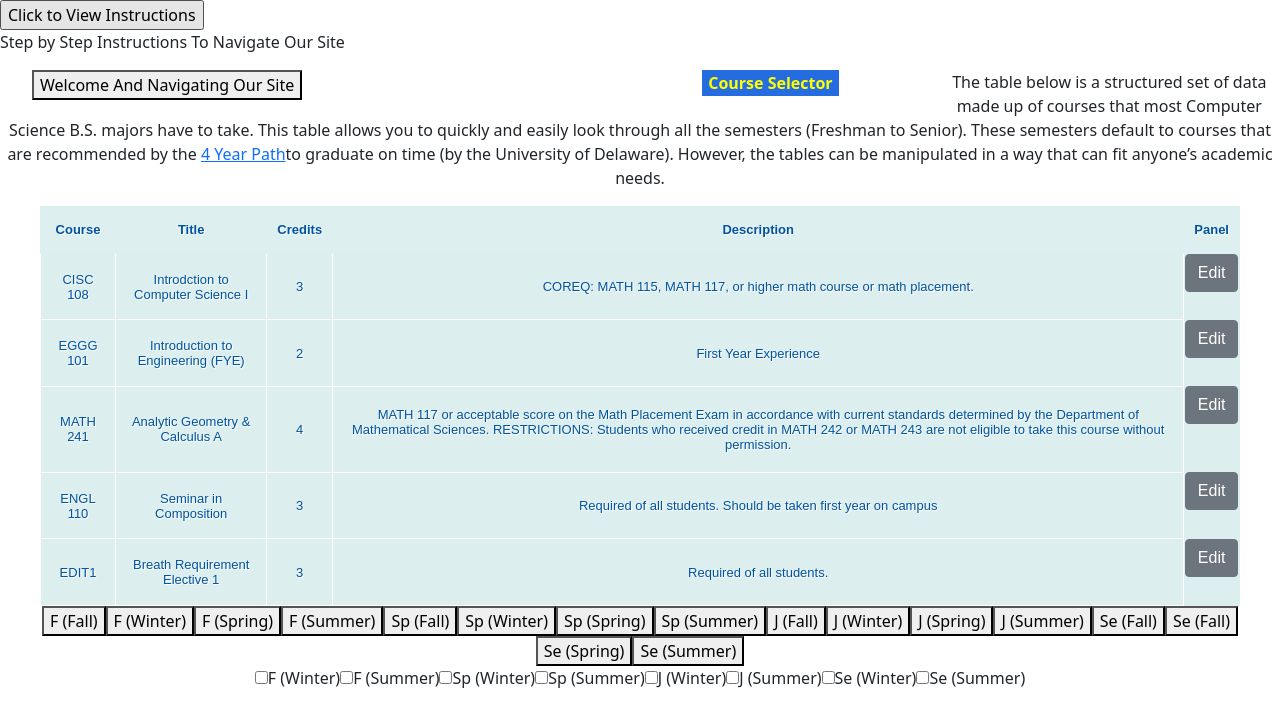
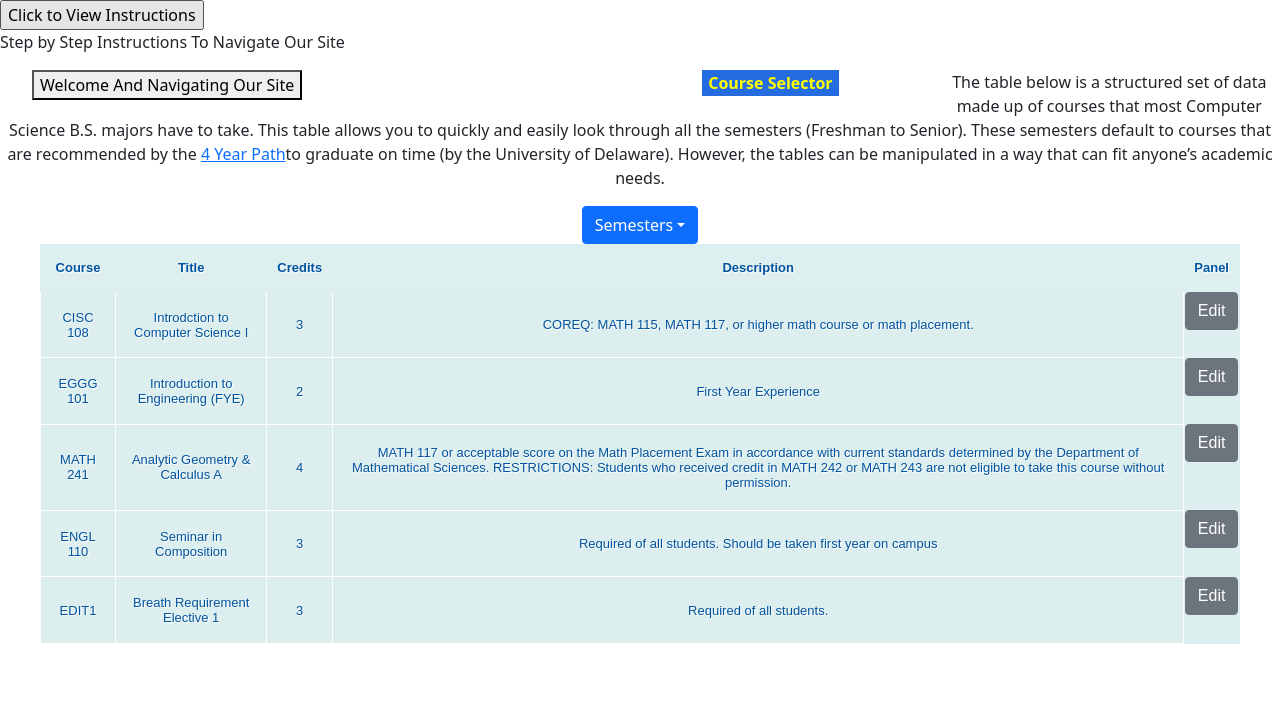
Before and after one commit to UD-CISC275-F21/ud-cis-scheduler-team-3, a React (Create React App) app: page / in a window 1280 px wide. Both pictures are taken after a click on the button "Course Selector". Shown: the top 726 px of the page. Built offline with nearby package versions, Linux system fonts and the light colour scheme.

Commit message:
I made every button to a drop down, it looks cleaner. Josh forced me.

```diff
--- a/package.json
+++ b/package.json
@@ -15,7 +15,7 @@
     "prop-types": "^15.7.2",
     "props": "^0.3.0",
     "react": "^17.0.2",
-    "react-bootstrap": "^2.0.1",
+    "react-bootstrap": "^2.0.2",
     "react-dom": "^17.0.2",
     "react-icons": "^4.3.1",
     "react-render": "^4.0.0",
--- a/src/App.tsx
+++ b/src/App.tsx
@@ -1,79 +1,48 @@
 import "./css/App.css";
-import React, {useState} from "react";
+import React, { useState } from "react";
 import { Checkbox } from "./Components/Hide";
 import Tab from "./Components/Tab";
 import COURSES from "./Assets/Courses.json";
 import { Semester, SemesterTable } from "./Components/SemesterTable";
 import PopUp from "./Components/PopUpInstructions";
+import { Dropdown, DropdownButton, DropdownButtonProps } from "react-bootstrap";
 
 function App(): JSX.Element { // jsx.element = very important return type, function has to return jsx.element
     const semesterList: Semester[] = [{
-        courses: [COURSES[0],COURSES[1],COURSES[2],COURSES[3],COURSES[4]],
+        courses: [COURSES[0], COURSES[1], COURSES[2], COURSES[3], COURSES[4]],
         title: "Freshman Fall Semester"
     },
     {
-        courses: [],
-        title: "Freshman Winter Semseter"
-    },
-    {
-        courses: [COURSES[5],COURSES[6],COURSES[7],COURSES[8],COURSES[9]],
+        courses: [COURSES[5], COURSES[6], COURSES[7], COURSES[8], COURSES[9]],
         title: "Freshman Spring Semester"
     },
     {
-        courses: [],
-        title: "Freshman Summer Semseter"
-    },
-    {
-        courses: [COURSES[10],COURSES[11],COURSES[12],COURSES[13],COURSES[14]],
+        courses: [COURSES[10], COURSES[11], COURSES[12], COURSES[13], COURSES[14]],
         title: "Sophmore Fall Semester"
     },
     {
-        courses: [],
-        title: "Sophmore Winter Semseter"
-    },
-    {
-        courses: [COURSES[15],COURSES[16],COURSES[17],COURSES[18],COURSES[19]],
+        courses: [COURSES[15], COURSES[16], COURSES[17], COURSES[18], COURSES[19]],
         title: "Sophmore Spring Semester"
     },
     {
-        courses: [],
-        title: "Sophmore Summer Semseter"
-    },
-    {
-        courses: [COURSES[20],COURSES[21],COURSES[22],COURSES[23],COURSES[24]],
+        courses: [COURSES[20], COURSES[21], COURSES[22], COURSES[23], COURSES[24]],
         title: "Junior Fall Semester"
     },
     {
-        courses: [],
-        title: "Junior Winter Semseter"
-    },
-    {
-        courses: [COURSES[25],COURSES[26],COURSES[27],COURSES[28],COURSES[29]],
+        courses: [COURSES[25], COURSES[26], COURSES[27], COURSES[28], COURSES[29]],
         title: "Junior Spring Semester"
     },
     {
-        courses: [],
-        title: "Junior Summer Semseter"
-    },
-    {
-        courses: [COURSES[30],COURSES[31],COURSES[32],COURSES[33],COURSES[34]],
+        courses: [COURSES[30], COURSES[31], COURSES[32], COURSES[33], COURSES[34]],
         title: "Senior Fall Semester"
     },
     {
-        courses: [],
-        title: "Senior Winter Semseter"
-    },
-    {
-        courses: [COURSES[35],COURSES[36],COURSES[37],COURSES[38],COURSES[39]],
+        courses: [COURSES[35], COURSES[36], COURSES[37], COURSES[38], COURSES[39]],
         title: "Senior Spring Semester"
-    },
-    {
-        courses: [],
-        title: "Senior Summer Semseter"
     },
     ];
 
-    const [addSemester, settingSemester] = useState<Semester>(semesterList[0]);
+    const [currentSemester, setCurrentSemester] = useState<Semester>(semesterList[0]);
     const [isOpen, setIsOpen] = useState(false);
     const togglePopUp = () => {
         setIsOpen(!isOpen);
@@ -81,13 +50,13 @@ function App(): JSX.Element { // jsx.element = very important return type, funct
 
     return (
         <div>
-            <input type  = "button"
-                value = "Click to View Instructions"
-                onClick={togglePopUp}/>
+            <input type="button"
+                value="Click to View Instructions"
+                onClick={togglePopUp} />
             <p> Step by Step Instructions To Navigate Our Site </p>
             {isOpen && <PopUp content={"hello"} handleClose={function (): void {
                 throw new Error("Function not implemented.");
-            } }/>}
+            }} />}
             <Tab>
                 <span title="Welcome And Navigating Our Site">
                     <body>
@@ -95,11 +64,11 @@ function App(): JSX.Element { // jsx.element = very important return type, funct
                             <p>Welcome to Team 3s UD CIS Scheduler</p>
                             <p>Authors: Ren Ross, Abel Juarez, and Ahilyn Dipre</p>
                             <p>Our goal is to help CISC students plan out their semesters,
-                            by providing templates of potential Fall/Spring semesters and even
-                            Winter and Summer.</p>
+                                by providing templates of potential Fall/Spring semesters and even
+                                Winter and Summer.</p>
                             <p>This site will serve as a way for students
-                            to keep track of the classes they have taken and which ones
-                            they need to take next.
+                                to keep track of the classes they have taken and which ones
+                                they need to take next.
                             </p>
                             <p>Students will get the option to remove a Semester if they are not pleased with their schedule</p>
                             <p>Students will be able to edit in classes in case our default schedules dont match theirs</p>
@@ -125,24 +94,14 @@ function App(): JSX.Element { // jsx.element = very important return type, funct
                         to graduate on time (by the University of Delaware). However, the
                         tables can be manipulated in a way that can fit anyone’s academic needs.</p>
 
-                    <SemesterTable currentSemester={addSemester} setCurrentSemester={ settingSemester }></SemesterTable>
-                    <button onClick={() => settingSemester(semesterList[0])}>F (Fall)</button>
-                    <button onClick={() => settingSemester(semesterList[1])}>F (Winter)</button>
-                    <button onClick={() => settingSemester(semesterList[2])}>F (Spring)</button>
-                    <button onClick={() => settingSemester(semesterList[3])}>F (Summer)</button>
-                    <button onClick={() => settingSemester(semesterList[4])}>Sp (Fall)</button>
-                    <button onClick={() => settingSemester(semesterList[5])}>Sp (Winter)</button>
-                    <button onClick={() => settingSemester(semesterList[6])}>Sp (Spring)</button>
-                    <button onClick={() => settingSemester(semesterList[7])}>Sp (Summer)</button>
-                    <button onClick={() => settingSemester(semesterList[8])}>J (Fall)</button>
-                    <button onClick={() => settingSemester(semesterList[9])}>J (Winter)</button>
-                    <button onClick={() => settingSemester(semesterList[10])}>J (Spring)</button>
-                    <button onClick={() => settingSemester(semesterList[11])}>J (Summer)</button>
-                    <button onClick={() => settingSemester(semesterList[12])}>Se (Fall)</button>
-                    <button onClick={() => settingSemester(semesterList[13])}>Se (Fall)</button>
-                    <button onClick={() => settingSemester(semesterList[14])}>Se (Spring)</button>
-                    <button onClick={() => settingSemester(semesterList[15])}>Se (Summer)</button>
-                    <Checkbox></Checkbox>
+                    <DropdownButton id="dropdown-basic-button" title="Semesters">
+                        {semesterList.map(semi => {
+                            return (
+                                <Dropdown.Item onClick={() => setCurrentSemester(semi)} key={semi.title}>{semi.title}</Dropdown.Item>
+                            );
+                        })}
+                    </DropdownButton>
+                    <SemesterTable currentSemester={currentSemester} setCurrentSemester={setCurrentSemester}></SemesterTable>
                 </span>
             </Tab>
         </div>
```
Also changed, not shown: 1 other file (tests, documents, lock files or other folders).
